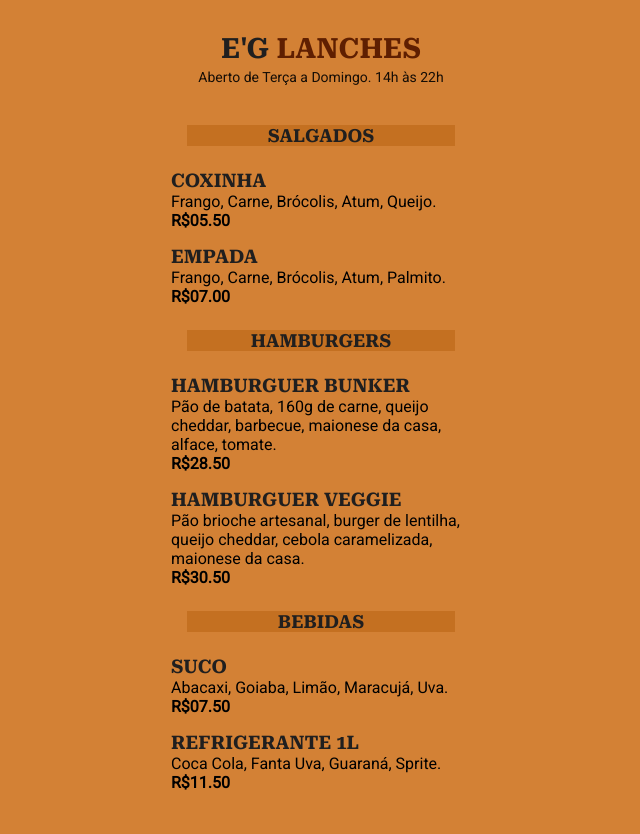
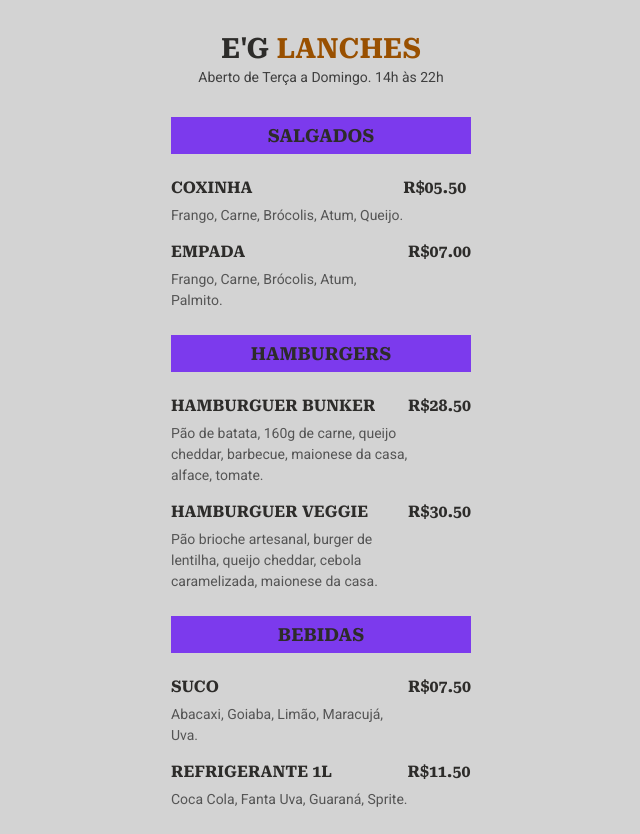
Before and after one commit to EverttonGomes/Cardapio, a plain HTML site: page index.html in a window 1280 px wide. Shown: the whole page, without its empty margins (319-959 px from the left). Drawn offline with Linux system fonts and the light colour scheme.

Commit message:
Refatorando style.css

```diff
--- a/style.css
+++ b/style.css
@@ -1,74 +1,81 @@
-*{
+* {
     margin: 0;
     padding: 0;
   }
-body{
-    background-color: rgb(211, 129, 53);
-    font-family: 'roboto', sans-serif;
+
+  body {
+    background-color: #d3d3d3; /* hex: 0-F */
+    font-family: 'Roboto', sans-serif;
   }
 
-h1, h2, h3, .Preço{
-    font-family: 'Roboto serif', serif;
-    text-transform: uppercase;
-    color: rgb(32, 31, 31);
+  ul {
+    list-style: none;
   }
 
-header{
-    text-align: center;
-    padding: 32px 0;
+  h1, h2, h3, .price {
+    font-family: 'Roboto Serif', serif;
+    text-transform: uppercase;
+    color: #2D2C2A;
   }
 
-header p{
-    color: rgba(0, 0, 0, 0.9);
-    font-size: 14px;
-    line-height: 16px;
+  header {
+    padding: 32px 0;
+    text-align: center;
   }
 
-header h1{
-    margin-bottom: 4px;
-    font-size: 28px;
-}
-
-header, section{
+  header,
+  section {
     max-width: 300px;
     margin: 0 auto;
   }
 
-header h1 span{
-    color: rgb(95, 31, 1);
+  header h1 {
+    margin-bottom: 4px;
+    font-size: 28px;
+    line-height: 33px;
   }
 
-section{
+  header h1 span {
+    color: #995000;
+  }
+
+  header p {
+    font-size: 14px;
+    line-height: 16px;
+
+    color: rgba(0, 0, 0, 0.7);
+  }
+
+  section {
     margin-bottom: 24px;
   }
 
-section h2{
-    background-color: rgb(196, 112, 33);
-    margin: 8px 16px;
+  section h2 {
+    background-color: #7C3AED;
+    padding: 8px 16px;
     text-align: center;
+
     margin-bottom: 24px;
     font-size: 18px;
   }
 
-ul li{
+  ul li {
     margin-bottom: 16px;
-    display: block;
+    display: flex;
   }
 
-ul{
-    list-style: none;
-}
-
-li .Detalhes{
+  li .details {
     max-width: 240px;
   }
 
-.Detalhes h3{
+  .details h3 {
+    margin-bottom: 8px;
     font-size: 16px;
+    line-height: 19px;
   }
 
-.Detalhes p{
+  .details p {
+    color: rgba(0, 0, 0, 0.6);
     font-size: 14px;
-    color: rgba(0, 0, 0, 0.8);
     line-height: 21px;
   }
```
Lines whose indentation alone changed are shown as unchanged.
